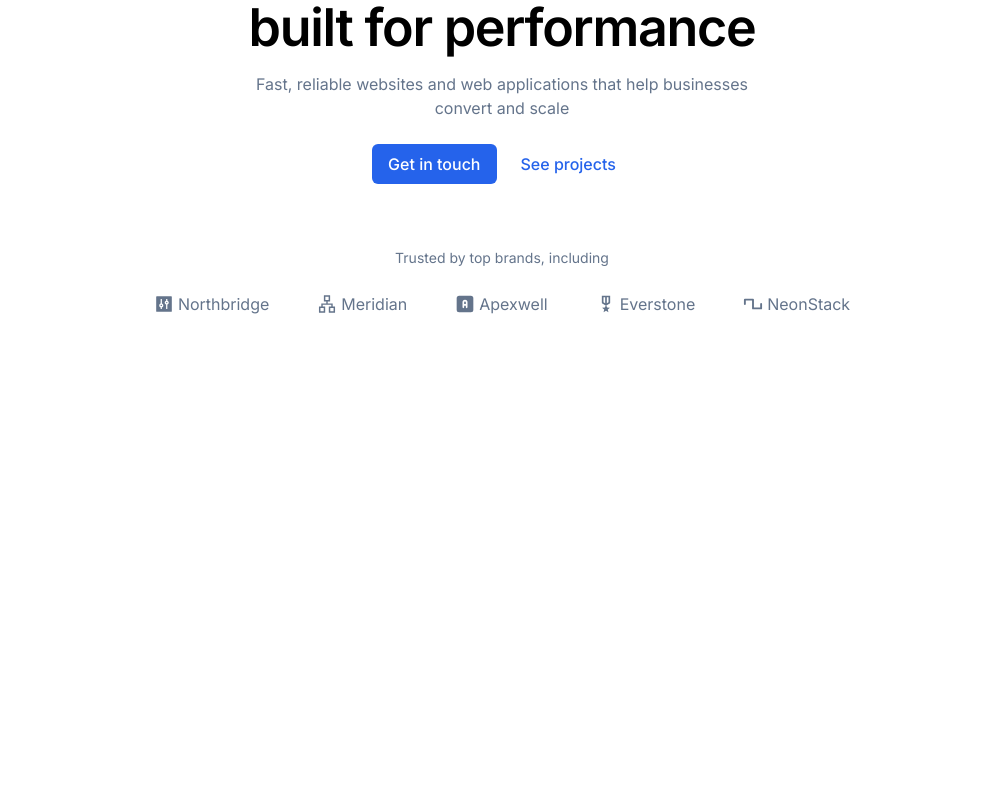
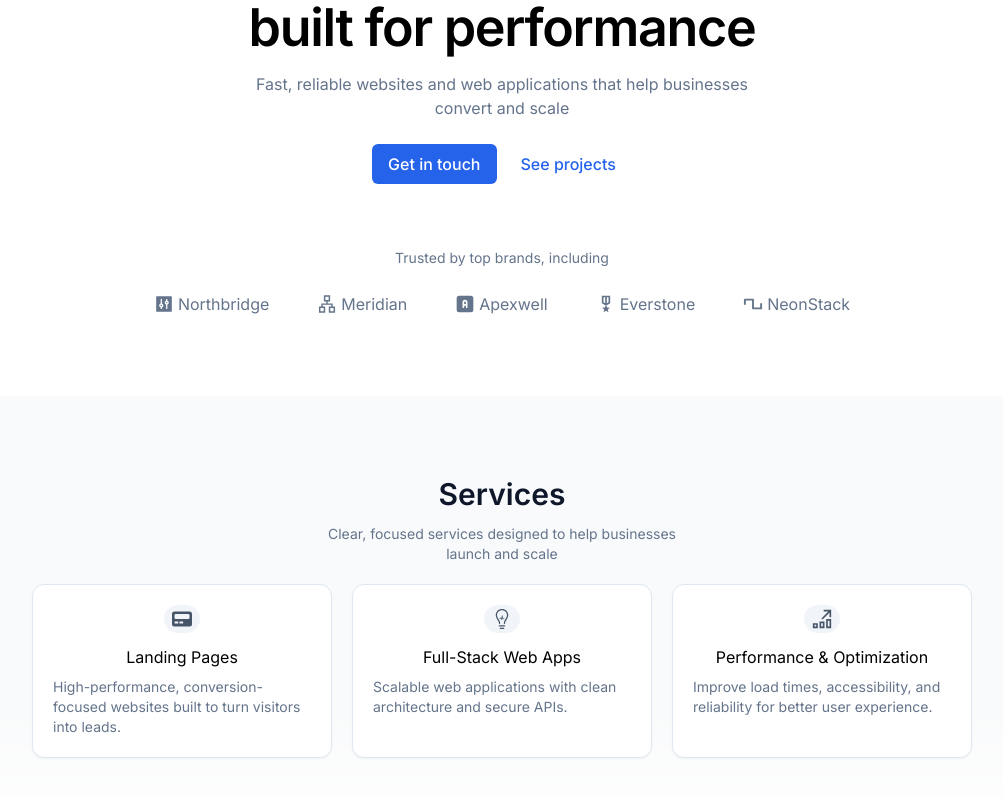
Before and after one commit to CauanFailla/Landing-Page, a React (Vite) app in the folder client/: page / in a window 1280 px wide. Shown: the part 284-1082 px from the top of the page, without its empty margins (138-1141 px from the left). Before the commit the page ends 1000 px from the top, so only its background shows below. Built offline with nearby package versions, Linux system fonts and the light colour scheme.

Commit message:
feat: add services section

```diff
--- a/client/src/pages/Home.jsx
+++ b/client/src/pages/Home.jsx
@@ -1,14 +1,16 @@
 import Header from "../sections/Header"
 import Hero from "../sections/Hero"
 import SocialProof from "../sections/SocialProof"
+import Services from "../sections/Services"
 
 export default function Home() {
     return (
-        <div className="min-h-screen bg-bg h-[1000px]">
+        <div className="min-h-screen relative bg-bg h-[1500px]">
             <Header/>
             <main className="px-5">
                 <Hero/>
                 <SocialProof/>
+                <Services/>
             </main>
         </div>
     )
--- a/client/src/sections/Header.jsx
+++ b/client/src/sections/Header.jsx
@@ -7,7 +7,7 @@ export default function Header() {
     const [isOpen, setIsOpen] = useState(false)
 
     return (
-        <header className="sticky top-0 flex justify-between items-center border-b-[1px] border-gray-100 bg-white/60 backdrop-blur px-5 py-4 md:px-16">
+        <header className="sticky top-0 z-20 flex justify-between items-center border-b-[1px] border-gray-100 bg-white/60 backdrop-blur px-5 py-4 md:px-16">
             <div className="flex items-center gap-1">
                 <TbSquareLetterDFilled className="text-accent" size={35}/>
                 <h1 className="text-xl font-semibold text-primary_text">Devora</h1>
@@ -25,7 +25,7 @@ export default function Header() {
                 <FaBars className="text-primary_text" fontSize={20}/>
             </button>
             {isOpen&&(
-                <div className="absolute top-0 left-0 flex justify-center items-center w-full h-[100vh] bg-white bg-opacity-85 md:hidden">
+                <div className="absolute  top-0 left-0 flex justify-center items-center w-full h-[100vh] bg-white/95 md:hidden">
                     <nav className="flex flex-col items-center text-base gap-4 p-6">
                         <a href="#">Home</a>
                         <a href="#">Services</a>
--- /dev/null
+++ b/client/src/sections/Services.jsx
@@ -0,0 +1,49 @@
+import { FaPager } from "react-icons/fa";
+import { FaMedapps } from "react-icons/fa";
+import { GrOptimize } from "react-icons/gr";
+
+export default function Services() {
+    return (
+        <section className="flex flex-col items-center -mx-5 relative overflow-hidden bg-gray-50 py-20">
+            <div className="pointer-events-none absolute inset-x-0 bottom-0 h-32 bg-gradient-to-t from-white to-transparent"/>
+            <div className="relative z-10 mx-auto max-w-6xl px-6">
+                <div className="text-center">
+                    <h1 className="text-3xl font-semibold text-primary_text">Services</h1>
+                    <p className="text-muted_text text-sm m-3">
+                        <span className="block">Clear, focused services designed to help businesses</span>
+                        <span className="block">launch and scale</span>
+                    </p>
+                </div>
+                <div className="flex flex-wrap justify-center gap-5 mt-5">
+                    <div className="flex flex-col gap-2 items-center p-5  w-[300px] rounded-xl border border-slate-200  shadow-sm bg-white transition  hover:shadow-md">
+                        <div className="mb-1 inline-flex h-7 items-center justify-center rounded-full bg-slate-100 px-2 text-xs font-medium text-slate-600 ">
+                            <FaPager fontSize={20}/>
+                        </div>
+                        <h1 >Landing Pages</h1>
+                        <p className="text-sm text-muted_text">
+                            High-performance, conversion-focused websites built to turn visitors into leads.
+                        </p>
+                    </div>
+                    <div className="flex flex-col  gap-2 items-center p-5 w-[300px] rounded-xl border border-slate-200  shadow-sm bg-white transition  hover:shadow-md">
+                        <div className="mb-1 inline-flex h-7 items-center justify-center rounded-full bg-slate-100 px-2 text-xs font-medium text-slate-600">
+                            <FaMedapps fontSize={20}/>
+                        </div>
+                        <h1>Full-Stack Web Apps</h1>
+                        <p className="text-sm text-muted_text">
+                            Scalable web applications with clean architecture and secure APIs.
+                        </p>
+                    </div>
+                    <div className="flex flex-col  gap-2 items-center p-5 w-[300px] rounded-xl border border-slate-200  shadow-sm bg-white transition  hover:shadow-md">
+                        <div className="mb-1 inline-flex h-7 items-center justify-center rounded-full bg-slate-100 px-2 text-xs font-medium text-slate-600">
+                            <GrOptimize fontSize={20}/>
+                        </div>
+                        <h1 >Performance & Optimization</h1>
+                        <p className="text-sm text-muted_text">
+                            Improve load times, accessibility, and reliability for better user experience.
+                        </p>
+                    </div>
+                </div>
+            </div>
+        </section>
+    )
+}
--- a/client/src/sections/SocialProof.jsx
+++ b/client/src/sections/SocialProof.jsx
@@ -14,7 +14,7 @@ const companies = [
 
 export default function SocialProof() {
     return (
-        <section className="flex flex-col gap-6 text-muted_text items-center">
+        <section className="flex flex-col gap-6 text-muted_text items-center pb-20">
             <p className="text-sm">Trusted by top brands, including</p>
             <div className="flex flex-wrap justify-center gap-12">
                 {companies.map((c)=>(
```
